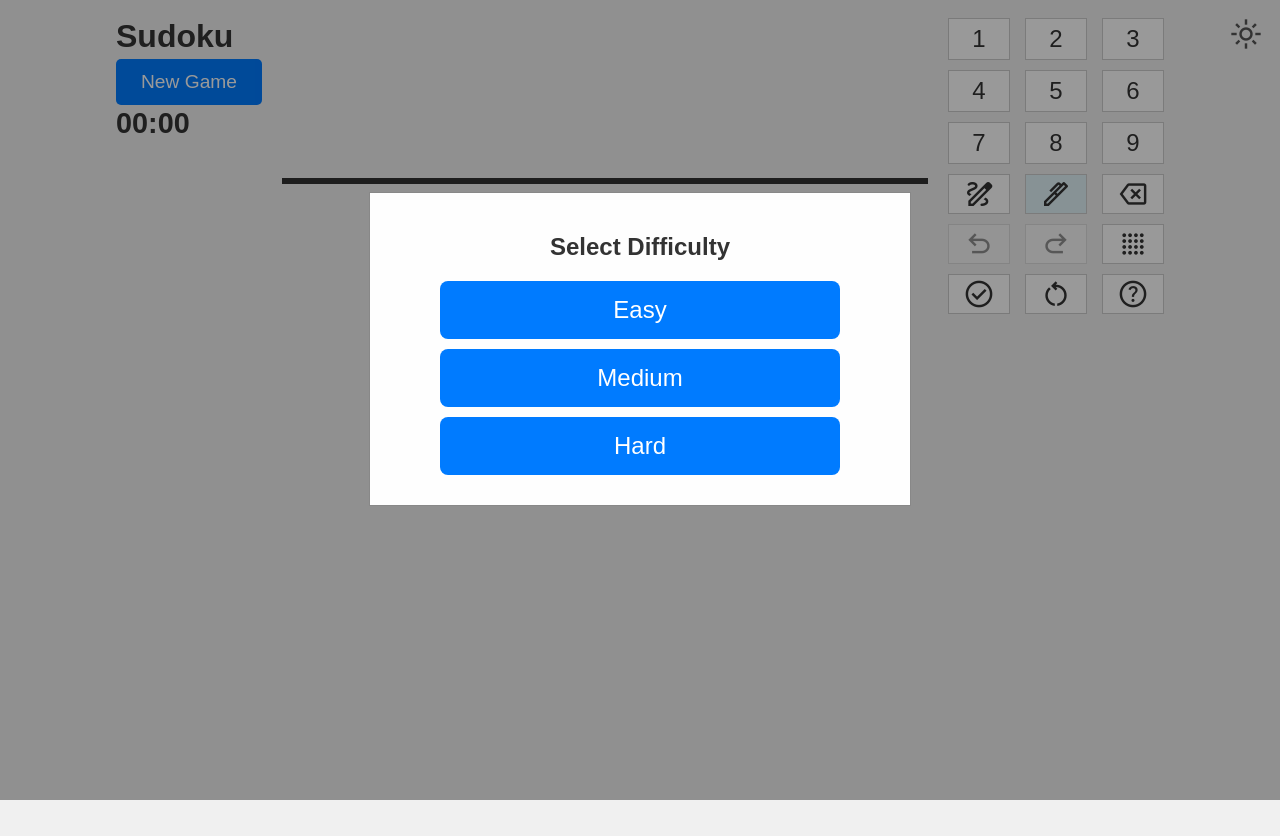
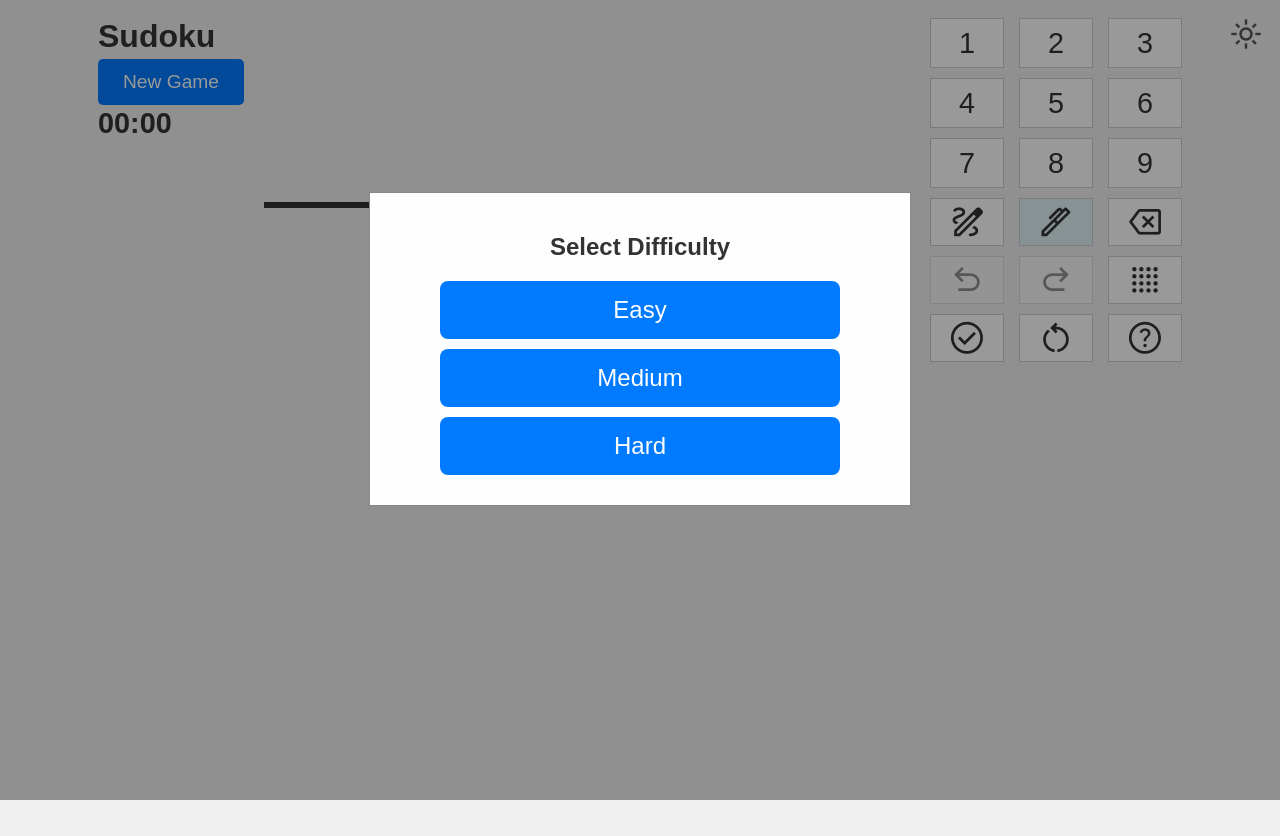
Before and after one commit to hennievn/sudoku, a plain HTML site: page templates/index.html in a window 1280 px wide. Drawn offline with nearby package versions, Linux system fonts and the light colour scheme.

Commit message:
Change contol button sizes 20% larger

```diff
--- a/static/style.css
+++ b/static/style.css
@@ -250,20 +250,20 @@ h1 {
 }
 
 .palette-number, button.palette-icon {
-    min-width: 60px;
-    height: 40px;
+    min-width: 72px;
+    height: 48px;
     display: flex;
     justify-content: center;
     align-items: center;
     cursor: pointer;
-    font-size: 1.5em;
+    font-size: 1.8em;
     border: 1px solid var(--palette-btn-border-color);
     background-color: var(--palette-btn-bg-color);
 }
 
 button.palette-icon {
     font-family: 'Material Symbols Outlined';
-    font-size: 2em;
+    font-size: 2.4em;
     color: var(--text-color);
 }
 
```
